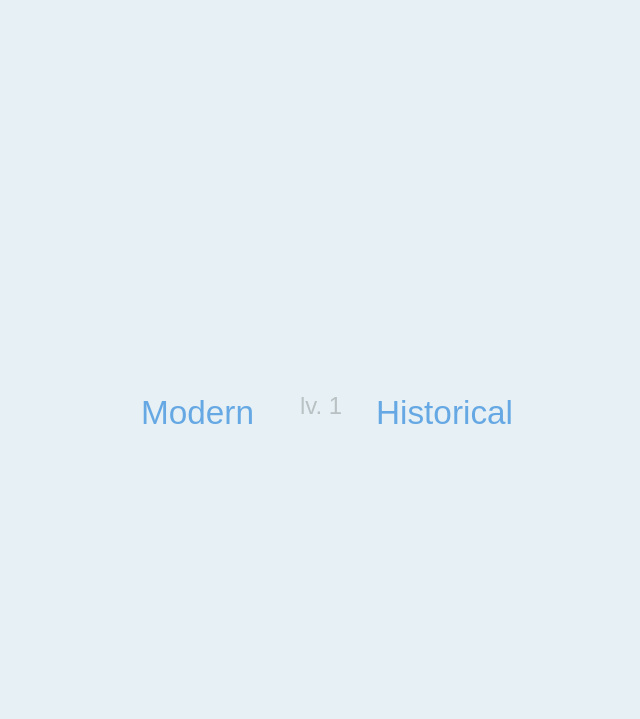
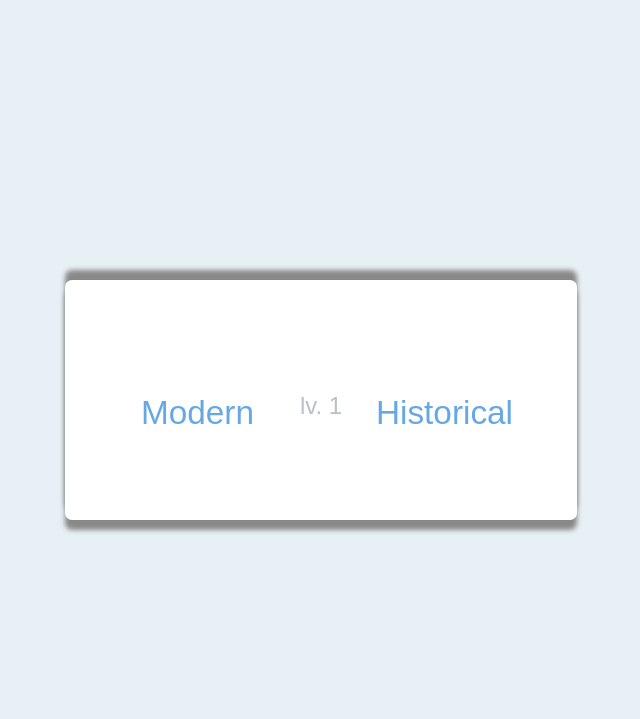
Before and after one commit to govnodel/AkfubFlags, a PHP site: page /difficuty.html in a window 1280 px wide. Shown: the top 719 px of the page, without its empty margins (319-959 px from the left). Run offline with PHP 8.4, Linux system fonts and the light colour scheme.

Commit message:
Update forForgive.css

```diff
--- a/assets/css/forForgive.css
+++ b/assets/css/forForgive.css
@@ -40,13 +40,16 @@ body, html {
   left: 50%;
   margin-left: -20%;
   top: 50vh;
-  margin-top: -40vh;
+  margin-top: -15vh;
   width: 40%;
-  height: 80vh;
+  /* box-shadow: -8px 0 13px 2px black; */
+  box-shadow: 0px 10px 5px #888, 0px -10px 5px #888;
+  height: 30vh;
+  border-radius: 7px;
   display: flex;
   align-items: center;
   justify-content: center;
-  /* background: white; */
+  background: white;
   z-index: 2;
 
   /* box-shadow: 0 0 8px #d3dde0; */
```
